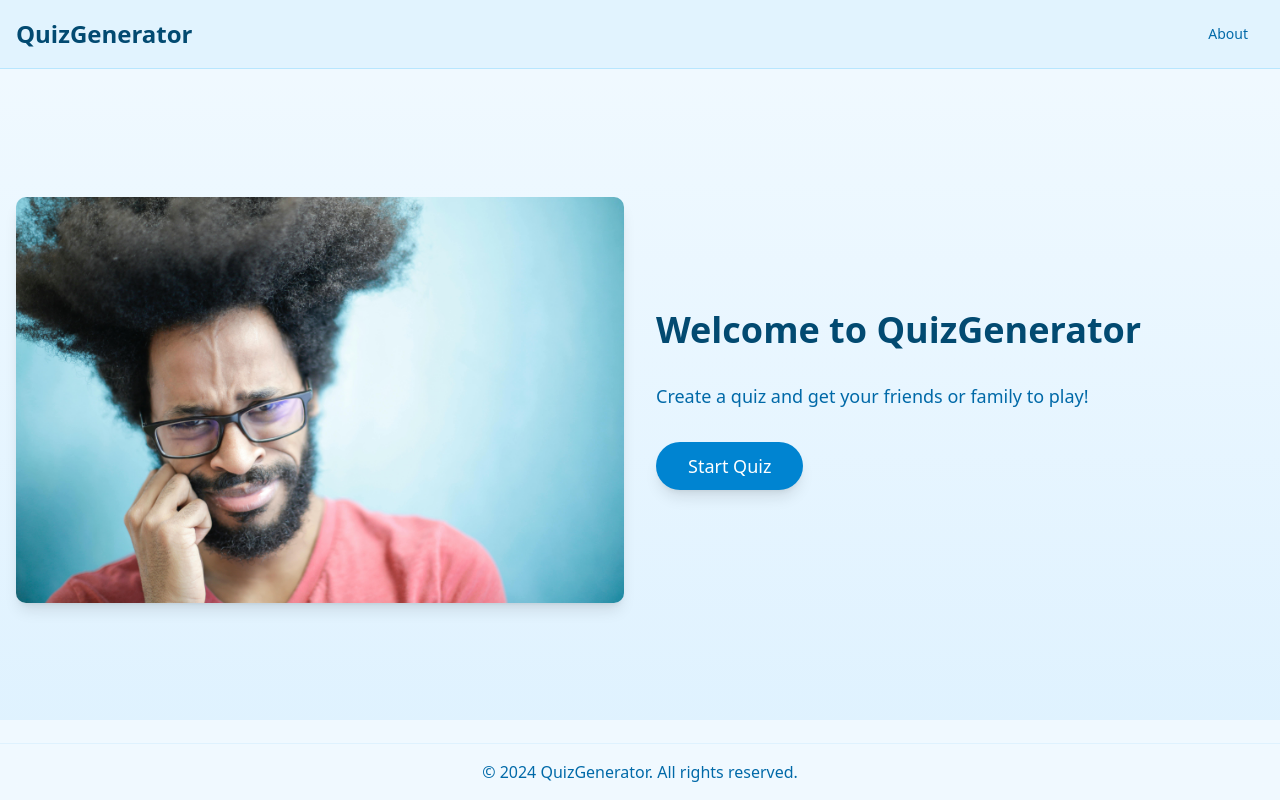
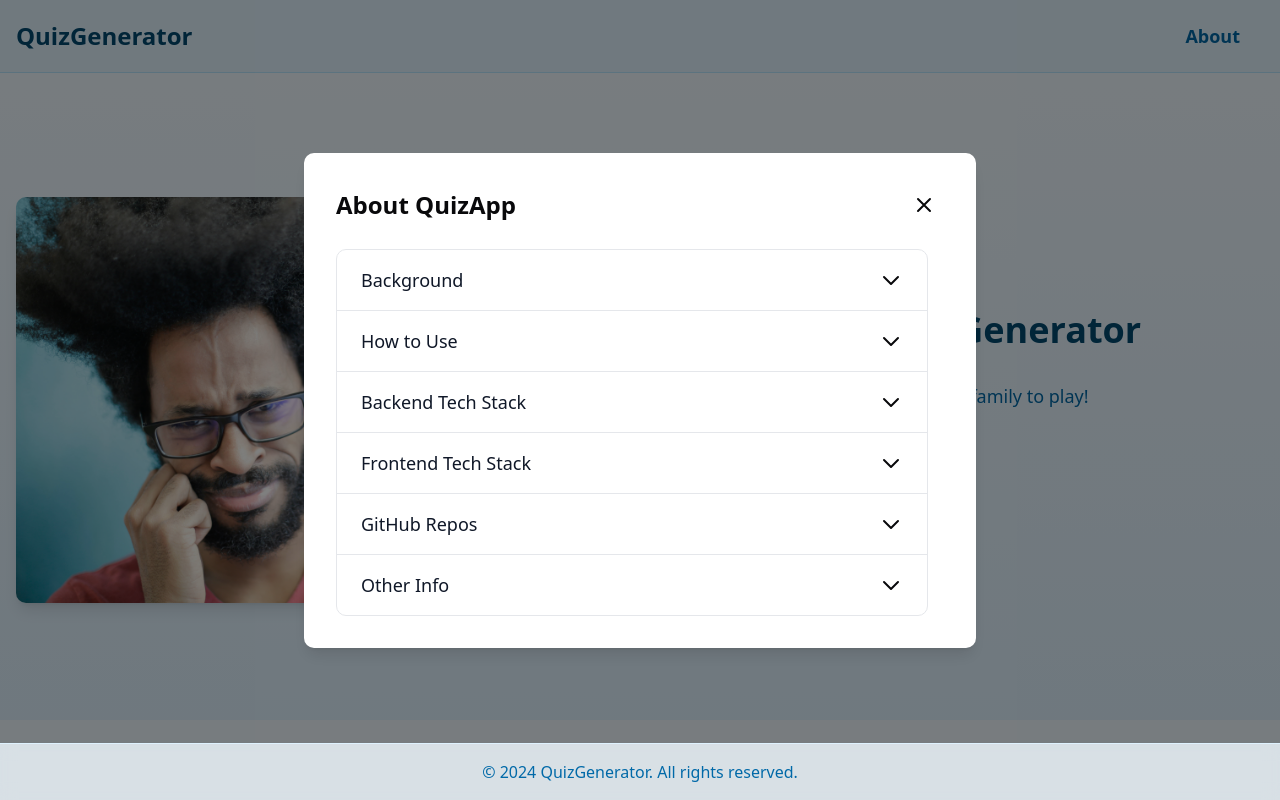
Before and after one commit to freddy24-7/QuizAppFrontend, a React (Vite) app: page / in a window 1280 px wide. Both pictures are taken after a click on the button "About". Built offline with nearby package versions, Linux system fonts and the light colour scheme.

Commit message:
adding backend invites with Twilio

```diff
--- a/package.json
+++ b/package.json
@@ -40,6 +40,7 @@
     "eslint-plugin-react-refresh": "^0.4.19",
     "globals": "^15.15.0",
     "prettier": "^3.5.3",
+    "tailwind-scrollbar": "^4.0.2",
     "typescript": "~5.7.2",
     "typescript-eslint": "^8.24.1",
     "vite": "^6.2.0"
--- /dev/null
+++ b/src/components/About.tsx
@@ -0,0 +1,162 @@
+import React from 'react';
+import { Modal } from './ui/modal';
+import { Accordion } from './ui/accordion';
+
+interface AboutProps {
+  isOpen: boolean;
+  onClose: () => void;
+}
+
+const About: React.FC<AboutProps> = ({ isOpen, onClose }) => {
+  const accordionItems = [
+    {
+      title: 'Background',
+      content: (
+        <div className="space-y-4 text-gray-600">
+          <p>
+            QuizApp was created as a demonstration project to showcase the integration of modern web technologies:
+          </p>
+          <ul className="list-disc list-inside space-y-2">
+            <li>A React Vite frontend for blazing-fast development and optimal performance</li>
+            <li>A Spring Boot backend demonstrating enterprise-grade Java capabilities</li>
+            <li>Real-world features like SMS integration and real-time updates</li>
+          </ul>
+          <p className="mt-4">
+            The application serves as a practical example of full-stack development using Java and React.
+            Users can easily test the entire system by creating quizzes.
+          </p>
+        </div>
+      ),
+    },
+    {
+      title: 'How to Use',
+      content: (
+        <div className="space-y-4 text-gray-600">
+          <p>QuizApp allows you to create and participate in interactive quizzes with the following steps:</p>
+          <ol className="list-decimal list-inside space-y-2">
+            <li>Create a quiz by setting title and duration</li>
+            <li>Add multiple-choice questions with correct answers</li>
+            <li>Add participants using their phone numbers</li>
+            <li>Participants receive SMS with quiz links</li>
+            <li>Track results in real-time as participants complete the quiz</li>
+          </ol>
+        </div>
+      ),
+    },
+    {
+      title: 'Backend Tech Stack',
+      content: (
+        <div className="space-y-4 text-gray-600">
+          <p>The backend is built with:</p>
+          <ul className="list-disc list-inside space-y-2">
+            <li>Java 17+</li>
+            <li>Spring Boot</li>
+            <li>Spring Data JPA (Hibernate)</li>
+            <li>H2/PostgreSQL (configurable)</li>
+            <li>Lombok</li>
+            <li>Maven</li>
+          </ul>
+          <p className="mt-4 font-medium">Key Features:</p>
+          <ul className="list-disc list-inside space-y-2">
+            <li>Create quizzes with questions and answer options</li>
+            <li>Add participants by phone number</li>
+            <li>Record and update user responses</li>
+            <li>Automatically close quizzes after timeout</li>
+            <li>Track quiz progress (per user)</li>
+            <li>View quiz results with scores and metadata</li>
+            <li>RESTful API for frontend integration</li>
+          </ul>
+        </div>
+      ),
+    },
+    {
+      title: 'Frontend Tech Stack',
+      content: (
+        <div className="space-y-4 text-gray-600">
+          <p>The frontend is built with:</p>
+          <ul className="list-disc list-inside space-y-2">
+            <li>React 18</li>
+            <li>TypeScript</li>
+            <li>Vite</li>
+            <li>TailwindCSS</li>
+            <li>React Router</li>
+            <li>Axios for API calls</li>
+          </ul>
+          <p className="mt-4 font-medium">Key Features:</p>
+          <ul className="list-disc list-inside space-y-2">
+            <li>Modern, responsive design</li>
+            <li>Real-time quiz participation</li>
+            <li>Interactive quiz creation wizard</li>
+            <li>Live result tracking</li>
+            <li>Error handling and validation</li>
+          </ul>
+        </div>
+      ),
+    },
+    {
+      title: 'GitHub Repos',
+      content: (
+        <div className="space-y-4 text-gray-600">
+          <p>The project is split into two repositories:</p>
+          <div className="space-y-2">
+            <p>Frontend Repository:</p>
+            <a
+              href="https://github.com/freddy24-7/QuizAppFrontend"
+              target="_blank"
+              rel="noopener noreferrer"
+              className="text-sky-600 hover:underline break-all"
+            >
+              https://github.com/freddy24-7/QuizAppFrontend
+            </a>
+          </div>
+          <div className="space-y-2">
+            <p>Backend Repository:</p>
+            <a
+              href="https://github.com/freddy24-7/QuizApp"
+              target="_blank"
+              rel="noopener noreferrer"
+              className="text-sky-600 hover:underline break-all"
+            >
+              https://github.com/freddy24-7/QuizApp
+            </a>
+          </div>
+        </div>
+      ),
+    },
+    {
+      title: 'Other Info',
+      content: (
+        <div className="space-y-4 text-gray-600">
+          <div className="space-y-2">
+            <p className="font-medium">Phone Number Format:</p>
+            <p>The application is configured for Dutch phone numbers (starting with 06). This can be adjusted in the validation logic if needed for other regions.</p>
+          </div>
+          <div className="space-y-2">
+            <p className="font-medium">Twilio Integration:</p>
+            <p>To enable SMS functionality:</p>
+            <ul className="list-disc list-inside space-y-2">
+              <li>Twilio credentials must be added to application.properties</li>
+              <li>The integration assumes a production environment</li>
+              <li>SMS features will not work with localhost in development</li>
+            </ul>
+          </div>
+        </div>
+      ),
+    },
+  ];
+
+  return (
+    <Modal
+      isOpen={isOpen}
+      onClose={onClose}
+      title="About QuizApp"
+      subtitle="Learn more about our quiz application"
+    >
+      <div className="mt-6 max-h-[70vh] overflow-y-auto pr-4 scrollbar-thin scrollbar-thumb-gray-300 scrollbar-track-gray-100">
+        <Accordion items={accordionItems} />
+      </div>
+    </Modal>
+  );
+};
+
+export default About;
--- a/src/components/Header.tsx
+++ b/src/components/Header.tsx
@@ -1,7 +1,12 @@
+import { useState } from 'react';
 import { Button } from './ui/button';
+import About from './About';
 
 const Header = () => {
+  const [showAbout, setShowAbout] = useState(false);
+
   return (
+    <>
       <header
         className="fixed top-0 w-full bg-sky-100/90 backdrop-blur-sm border-b border-sky-200 z-50"
         role="banner"
@@ -14,14 +19,18 @@ const Header = () => {
           <nav aria-label="Main navigation">
             <Button
               variant="ghost"
-            className="text-sky-700 hover:text-sky-900"
+              size="lg"
+              className="text-lg font-semibold text-sky-700 hover:text-sky-900 hover:bg-sky-200/50 transition-colors"
               aria-label="About Quiz Generator"
+              onClick={() => setShowAbout(true)}
             >
               About
             </Button>
           </nav>
         </div>
       </header>
+      <About isOpen={showAbout} onClose={() => setShowAbout(false)} />
+    </>
   );
 };
 
--- /dev/null
+++ b/src/components/ui/accordion.tsx
@@ -0,0 +1,81 @@
+import React, { useState } from 'react';
+import { cn } from '@/lib/utils';
+
+interface AccordionItemProps {
+  title: string;
+  children: React.ReactNode;
+  isOpen: boolean;
+  onToggle: () => void;
+}
+
+const AccordionItem: React.FC<AccordionItemProps> = ({
+  title,
+  children,
+  isOpen,
+  onToggle,
+}) => {
+  return (
+    <div className="border-b border-gray-200 last:border-0">
+      <button
+        className="w-full py-4 px-6 text-left flex justify-between items-center hover:bg-gray-50"
+        onClick={onToggle}
+      >
+        <span className="text-lg font-medium text-gray-900">{title}</span>
+        <svg
+          className={cn(
+            "w-6 h-6 transform transition-transform duration-200",
+            isOpen ? "rotate-180" : ""
+          )}
+          fill="none"
+          stroke="currentColor"
+          viewBox="0 0 24 24"
+        >
+          <path
+            strokeLinecap="round"
+            strokeLinejoin="round"
+            strokeWidth={2}
+            d="M19 9l-7 7-7-7"
+          />
+        </svg>
+      </button>
+      <div
+        className={cn(
+          "overflow-hidden transition-all duration-200 ease-in-out",
+          isOpen ? "max-h-[1000px] py-4 px-6" : "max-h-0"
+        )}
+      >
+        {children}
+      </div>
+    </div>
+  );
+};
+
+interface AccordionProps {
+  items: {
+    title: string;
+    content: React.ReactNode;
+  }[];
+}
+
+export const Accordion: React.FC<AccordionProps> = ({ items }) => {
+  const [openIndex, setOpenIndex] = useState<number | null>(null);
+
+  const handleToggle = (index: number) => {
+    setOpenIndex(openIndex === index ? null : index);
+  };
+
+  return (
+    <div className="divide-y divide-gray-200 rounded-lg border border-gray-200">
+      {items.map((item, index) => (
+        <AccordionItem
+          key={index}
+          title={item.title}
+          isOpen={openIndex === index}
+          onToggle={() => handleToggle(index)}
+        >
+          {item.content}
+        </AccordionItem>
+      ))}
+    </div>
+  );
+};
--- a/src/lib/utils.ts
+++ b/src/lib/utils.ts
@@ -1,4 +1,4 @@
-import { clsx, type ClassValue } from 'clsx';
+import { type ClassValue, clsx } from 'clsx';
 import { twMerge } from 'tailwind-merge';
 
 export function cn(...inputs: ClassValue[]) {
--- /dev/null
+++ b/tailwind.config.js
@@ -0,0 +1,13 @@
+/** @type {import('tailwindcss').Config} */
+export default {
+  content: [
+    "./index.html",
+    "./src/**/*.{js,ts,jsx,tsx}",
+  ],
+  theme: {
+    extend: {},
+  },
+  plugins: [
+    require('tailwind-scrollbar'),
+  ],
+}
```
Also changed, not shown: 1 other file (tests, documents, lock files or other folders). Lines whose indentation alone changed are shown as unchanged.
